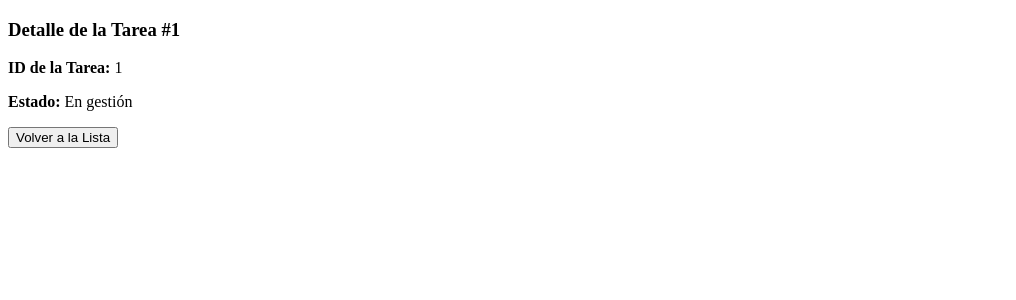
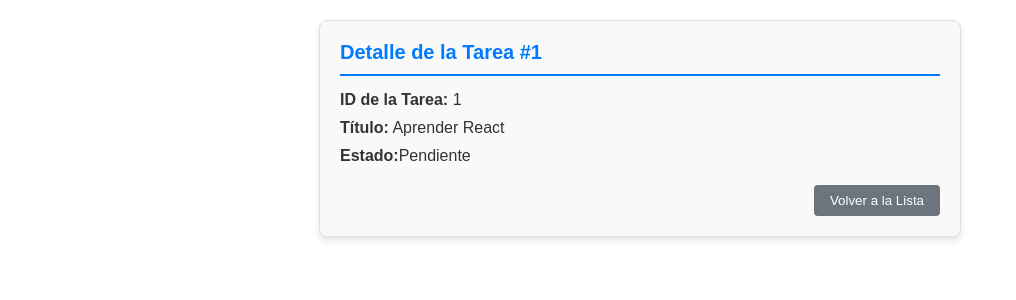
Before and after one commit to AndrssWV/gestor-tareas-angular-fork, an Angular app: page /tareas/1 in a window 1280 px wide. Shown: the top 300 px of the page, without its empty margins (0-1016 px from the left). Built offline with nearby package versions, Linux system fonts and the light colour scheme; data requests are answered from the project's data file.

Commit message:
Implementacion Detalle de tarea

```diff
--- a/src/app/componentes/detalle-tarea/detalle-tarea.css
+++ b/src/app/componentes/detalle-tarea/detalle-tarea.css
@@ -0,0 +1,56 @@
+.tarjeta.detalle-tarea {
+  max-width: 600px;
+  margin: 20px auto;
+  background-color: #f9f9f9;
+  border: 1px solid #ddd;
+  border-radius: 8px;
+  padding: 20px;
+  box-shadow: 0 4px 6px rgba(0, 0, 0, 0.1);
+  font-family: sans-serif;
+}
+
+.detalle-header {
+  border-bottom: 2px solid #007bff;
+  padding-bottom: 10px;
+  margin-bottom: 15px;
+}
+
+.detalle-header h3 {
+  margin: 0;
+  color: #007bff;
+  font-size: 1.25rem;
+}
+
+.detalle-body p {
+  margin: 10px 0;
+  color: #333;
+}
+
+.detalle-footer {
+  margin-top: 20px;
+  display: flex;
+  justify-content: flex-end;
+}
+
+.btn-volver {
+  background-color: #6c757d;
+  color: white;
+  border: none;
+  border-radius: 4px;
+  padding: 8px 16px;
+  cursor: pointer;
+  transition: background-color 0.2s;
+}
+
+.btn-volver:hover {
+  background-color: #5a6268;
+}
+
+.error {
+  color: #c0392b;
+}
+
+.detalle-footer {
+  display: flex;
+  gap: 0.5rem;
+}
--- a/src/app/componentes/detalle-tarea/detalle-tarea.html
+++ b/src/app/componentes/detalle-tarea/detalle-tarea.html
@@ -1,10 +1,28 @@
-<div class="card mt-4">
-  <div class="card-header bg-primary text-white">
-    <h3>Detalle de la Tarea #{{ tareaId }}</h3>
-  </div>
-  <div class="card-body">
-    <p><strong>ID de la Tarea:</strong> {{ tareaId }}</p>
-    <p><strong>Estado:</strong> En gestión</p>
-    <button class="btn btn-secondary" (click)="regresar()">Volver a la Lista</button>
-  </div>
+<div class="tarjeta detalle-tarea">
+  @if (cargando()) {
+    <div class="detalle-body">
+      <p>Cargando tarea...</p>
+    </div>
+  } @else if (error()) {
+    <div class="detalle-body">
+      <p>{{ error() }}</p>
+    </div>
+    <div class="detalle-footer">
+      <button class="btn-volver" (click)="regresar()">Volver a la Lista</button>
+    </div>
+  } @else if (tarea(); as t) {
+    <div class="detalle-header">
+      <h3>Detalle de la Tarea #{{ t.id }}</h3>
+    </div>
+
+    <div class="detalle-body">
+      <p><strong>ID de la Tarea:</strong> {{ t.id }}</p>
+      <p><strong>Título:</strong> {{ t.titulo }}</p>
+      <p><strong>Estado:</strong> <span>{{ t.estado ? 'Completada' : 'Pendiente' }}</span></p>
+    </div>
+
+    <div class="detalle-footer">
+      <button class="btn-volver" (click)="regresar()">Volver a la Lista</button>
+    </div>
+  }
 </div>
--- a/src/app/componentes/detalle-tarea/detalle-tarea.ts
+++ b/src/app/componentes/detalle-tarea/detalle-tarea.ts
@@ -1,5 +1,8 @@
-import { Component, OnInit } from '@angular/core';
+import { Component, inject, OnInit, signal } from '@angular/core';
+import { HttpErrorResponse } from '@angular/common/http';
 import { ActivatedRoute, Router } from '@angular/router';
+import { Tarea } from '../../modelos/tarea';
+import { TareasService } from '../../servicios/tareas';
 
 @Component({
   selector: 'app-detalle-tarea',
@@ -7,16 +10,32 @@ import { ActivatedRoute, Router } from '@angular/router';
   styleUrls: ['./detalle-tarea.css']
 })
 export class DetalleTareaComponent implements OnInit {
-  tareaId: number | null = null;
+  private readonly route = inject(ActivatedRoute);
+  private readonly router = inject(Router);
+  private readonly tareasService = inject(TareasService);
 
-  constructor(
-    private route: ActivatedRoute,
-    private router: Router
-  ) {}
+  protected readonly tarea = signal<Tarea | null>(null);
+  protected readonly cargando = signal(true);
+  protected readonly error = signal<string | null>(null);
 
   ngOnInit(): void {
-    const idParam = this.route.snapshot.paramMap.get('id');
-    this.tareaId = idParam ? +idParam : null;
+    const id = Number(this.route.snapshot.paramMap.get('id'));
+    if (!id) {
+      this.error.set('El ID de la tarea no es válido');
+      this.cargando.set(false);
+      return;
+    }
+
+    this.tareasService.obtener(id).subscribe({
+      next: tarea => {
+        this.tarea.set(tarea);
+        this.cargando.set(false);
+      },
+      error: (e: HttpErrorResponse) => {
+        this.error.set(e.status === 404 ? 'La tarea no existe' : 'No se pudo cargar la tarea');
+        this.cargando.set(false);
+      },
+    });
   }
 
   regresar(): void {
--- a/src/app/servicios/tareas.ts
+++ b/src/app/servicios/tareas.ts
@@ -6,7 +6,7 @@ import { Tarea } from '../modelos/tarea';
 @Injectable({ providedIn: 'root' })
 export class TareasService {
   private readonly http = inject(HttpClient);
-  private readonly url = 'https://gestor-tareas-angular.onrender.com/tareas';
+  private readonly url = 'http://localhost:3000/tareas';
 
   private readonly _tareas = signal<Tarea[]>([]);
   private readonly _cargando = signal(false);
@@ -33,6 +33,10 @@ export class TareasService {
         this._cargando.set(false);
       },
     });
+  }
+
+  obtener(id: number): Observable<Tarea> {
+    return this.http.get<Tarea>(`${this.url}/${id}`);
   }
 
   agregar(titulo: string): Observable<Tarea> {
```
